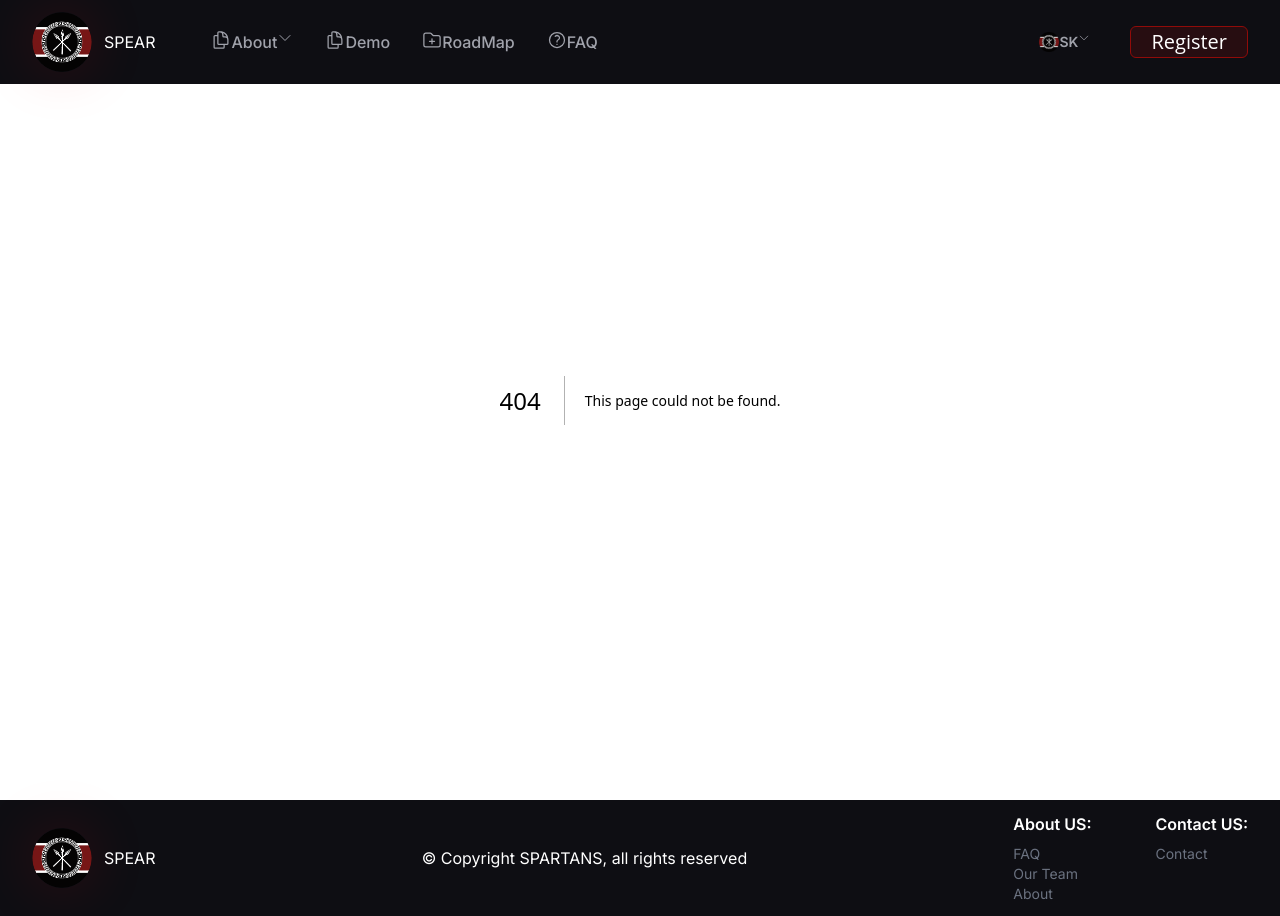
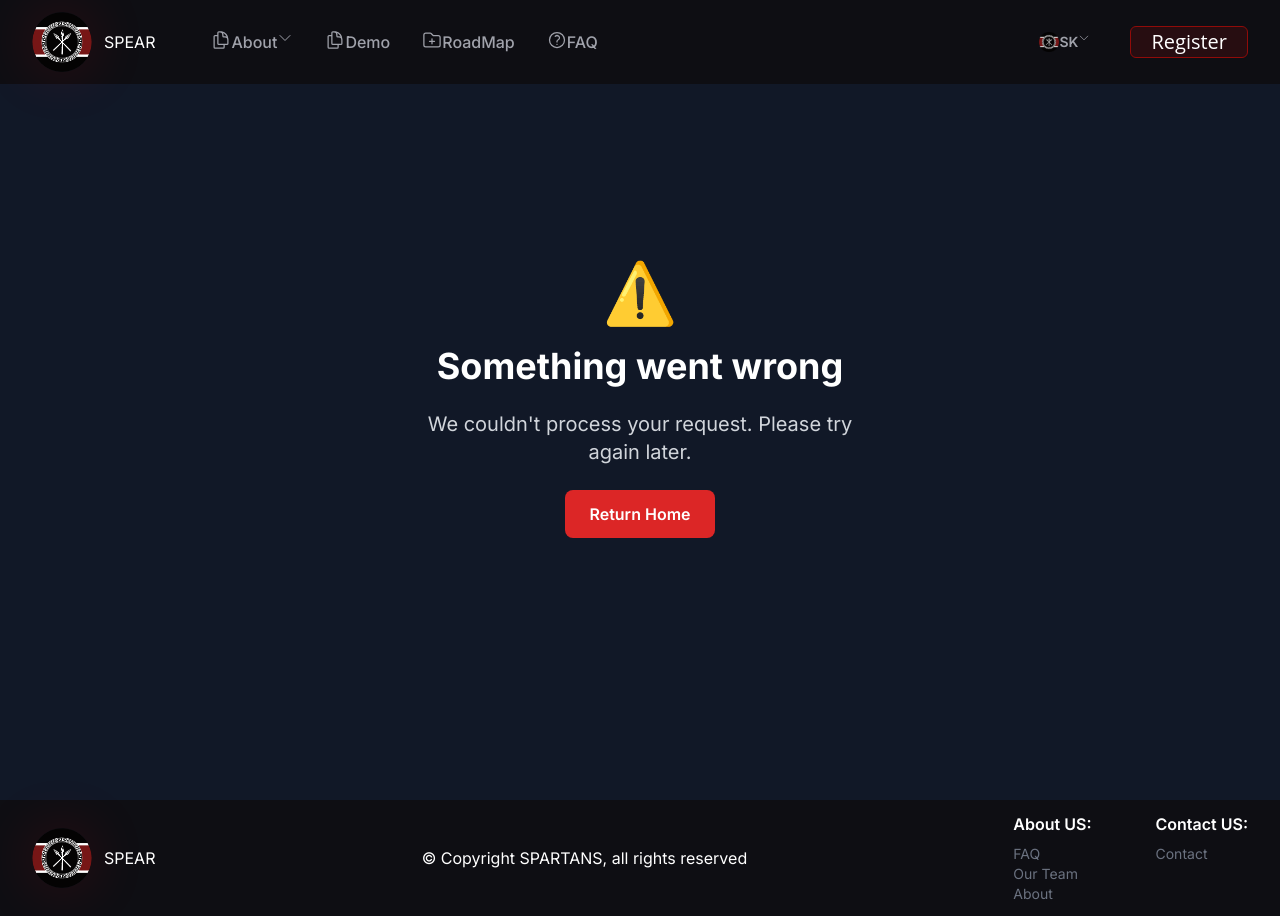
Before and after one commit to fijik124/project-phoenix-landshop, a Next.js app: page /status/1 in a window 1280 px wide. Before the commit this address had no page. Built offline with nearby package versions, Linux system fonts and the light colour scheme; a web font is replaced by a local one.

Commit message:
Status Page

```diff
--- a/app/page.tsx
+++ b/app/page.tsx
@@ -2,6 +2,7 @@
 
 import { ArrowRightIcon } from "@heroicons/react/24/outline";
 import Link from "next/link";
+import { useRouter } from "next/navigation";
 // Assuming this provides a dark base background color
 import styles from "@/app/ui/home.module.css";
 import { lusitana } from "@/app/ui/fonts";
@@ -24,6 +25,7 @@ const GRADIENT_FEATURES =
   "bg-gradient-to-tl from-gray-900 via-gray-800 to-gray-950";
 
 export default function Page() {
+  const router = useRouter();
   const [submissionMessage, setSubmissionMessage] = useState<{
     type: "success" | "error" | "";
     message: string;
@@ -56,8 +58,8 @@ export default function Page() {
 
     // Spracovanie odpovede zo servera
     if (result.status == "success") {
-      setSubmissionMessage({ type: "success", message: result.message });
       reset(); // Vyčistenie formulára po úspešnom odoslaní
+      router.push("/status/success");
     } else if (result.status == "error") {
       setSubmissionMessage({ type: "error", message: result.message });
     }
--- /dev/null
+++ b/app/status/[status]/page.tsx
@@ -0,0 +1,43 @@
+import Link from "next/link";
+
+export default async function Page({
+  params,
+}: {
+  params: Promise<{ status: string }>;
+}) {
+  // 1. Await the params to get the dynamic value
+  const { status } = await params;
+
+  // 2. Customize content based on the status argument
+  const isSuccess = status === "success";
+
+  return (
+    <main className="flex min-h-screen flex-col items-center justify-center bg-gray-900 p-4 text-white">
+      <div className="max-w-md text-center space-y-6">
+        {/* Dynamic Icon/Header */}
+        <div className="text-6xl mb-4">{isSuccess ? "🎉" : "⚠️"}</div>
+
+        <h1 className="text-4xl font-bold">
+          {isSuccess ? "Submission Successful!" : "Something went wrong"}
+        </h1>
+
+        <p className="text-xl text-gray-300">
+          {isSuccess
+            ? "Thank you for your feedback. We will get back to you shortly."
+            : "We couldn't process your request. Please try again later."}
+        </p>
+
+        <Link
+          href="/"
+          className={`inline-block px-6 py-3 rounded-lg font-semibold transition-colors ${
+            isSuccess
+              ? "bg-green-600 hover:bg-green-700"
+              : "bg-red-600 hover:bg-red-700"
+          }`}
+        >
+          Return Home
+        </Link>
+      </div>
+    </main>
+  );
+}
```
